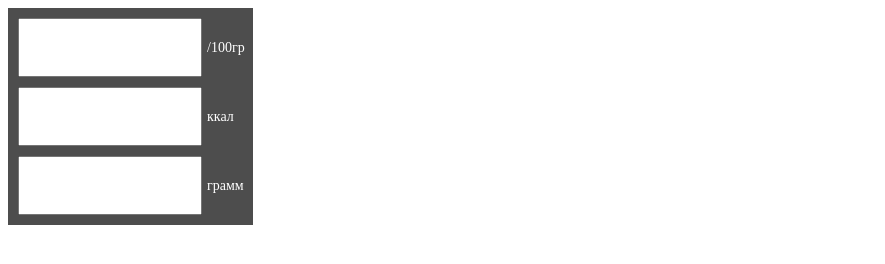
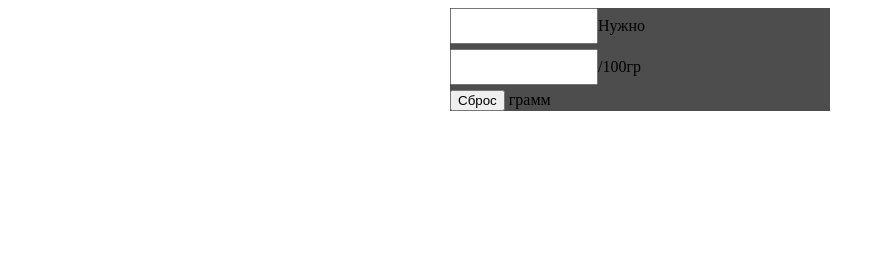
Before and after one commit to Dexone/Calorie, a plain HTML site: page index.html in a window 1280 px wide. Shown: the whole page, without its empty margins (0-885 px from the left). Drawn offline with Linux system fonts and the light colour scheme.

Commit message:
Update index.html

```diff
--- a/index.html
+++ b/index.html
@@ -3,50 +3,45 @@
 
 <head>
     <meta charset="UTF-8">
-    <meta name="viewport" content="width=device-width, initial-scale=1.0">
+    <meta name="viewport" content="width=device-width, initial-scale=1, maximum-scale=1">
     <title>Calorie</title>
     <style>
-        .m {
-            padding: 5px;
-            width: 235px;
-            font-size: 14px;
-            color: rgb(255, 255, 255);
+        main {
+            width: 380px;
+            margin-left: auto;
+            margin-right: auto;
             background-color: rgb(77, 77, 77);
         }
+
         input {
-            padding: 20px;
-            margin: 5px;
+            margin-bottom: 5px;
             width: 140px;
+            height: 30px;
         }
     </style>
 </head>
 
 <body>
-    <div class="m">
-        <input class="sto" size="15px"></input>/100гр<br>
-        <input class="ccal" size="15px"></input>ккал<br>
-        <input class="gr" size="15px"></input>грамм
-    </div>
+    <main>
+        <input oninput="myClick()" class="ccal" size="15px"></input>Нужно<br>
+        <input oninput="myClick()" class="sto" size="15px"></input>/100гр<br>
+        <button onclick="myCar()">Сброс</button>
+        <a class="gr" size="15px"></a>грамм
+    </main>
     <script>
-        document.querySelector(".sto").oninput = myCar
-        document.querySelector(".ccal").oninput = myClick
-        document.querySelector(".gr").oninput = mySoul
+
+
         function myCar() {
-            document.getElementsByClassName('gr')[0].value = null;
             document.getElementsByClassName('ccal')[0].value = null;
+            document.getElementsByClassName('sto')[0].value = null;
         }
         function myClick() {
             var sto = document.querySelector(".sto").value;
             var ccal = document.querySelector(".ccal").value;
             var chet = Math.round(ccal / (sto / 100));
-            document.getElementsByClassName('gr')[0].value = chet
+            document.getElementsByClassName('gr')[0].innerHTML = chet
         }
-        function mySoul() {
-            var sto = document.querySelector(".sto").value;
-            var gr = document.querySelector(".gr").value;
-            var chet = Math.round((sto / 100) * gr);
-            document.getElementsByClassName('ccal')[0].value = chet;
-        }
+
     </script>
 
 </body>
```
